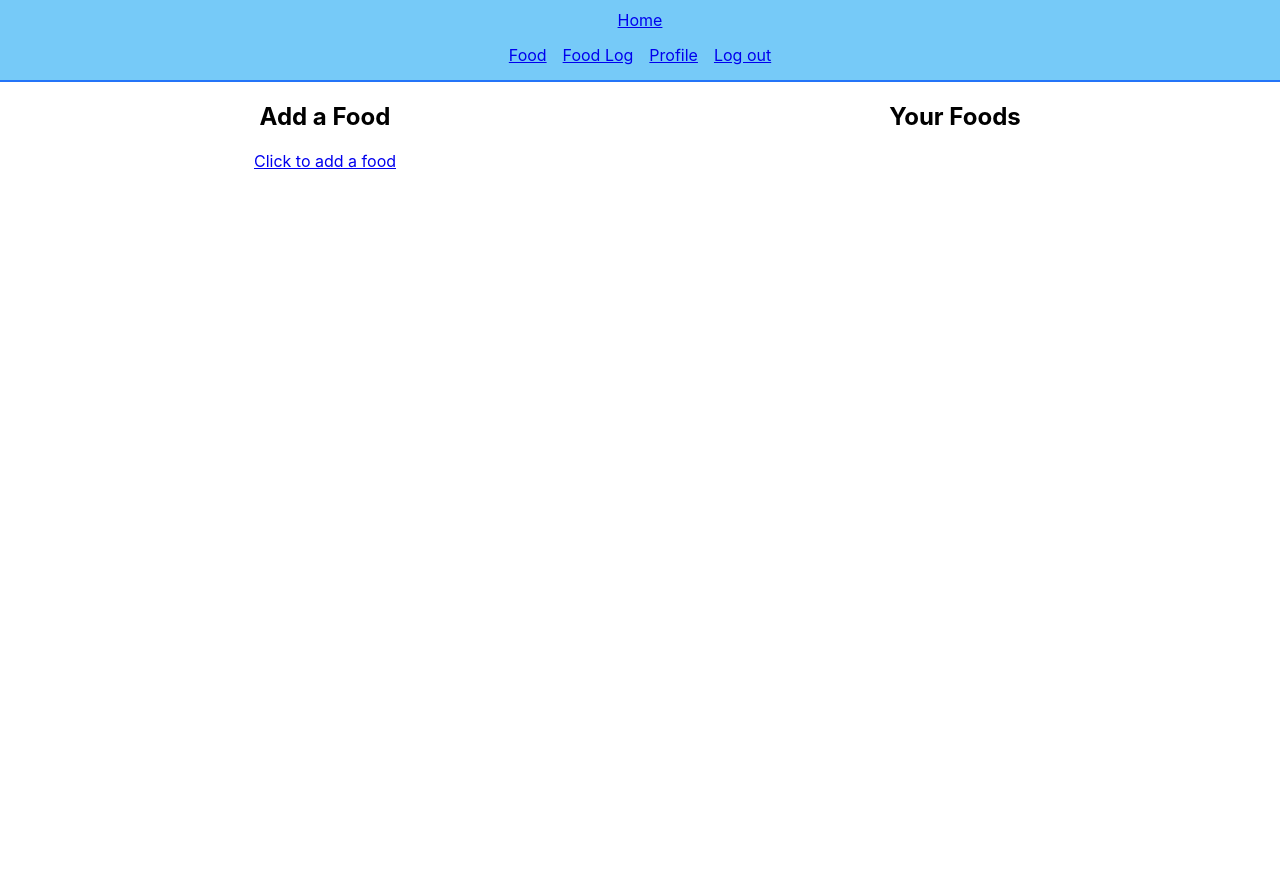
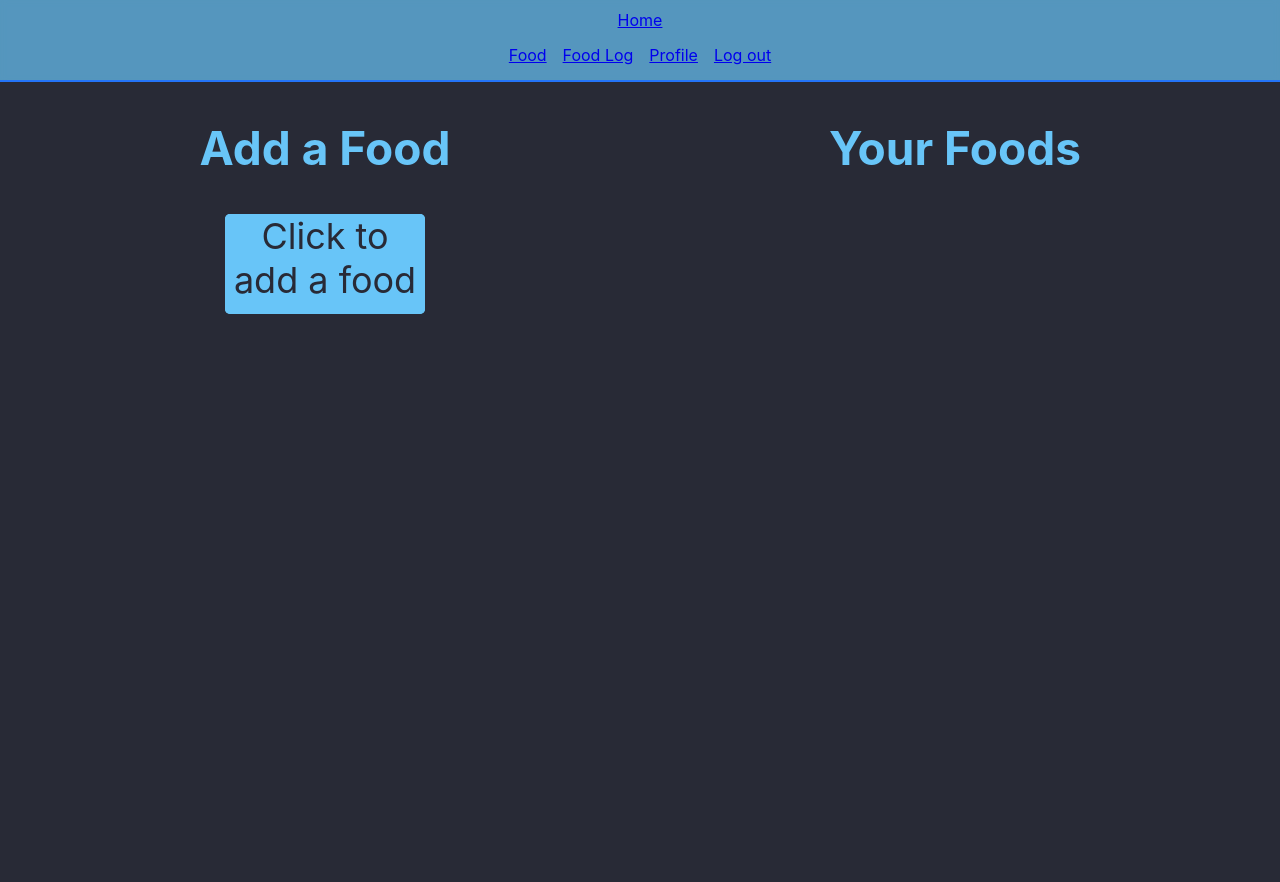
Before and after one commit to JImmyJImmy0/thehustle, a Django app: page /food/ in a window 1280 px wide. Run offline with Django 3.2, Linux system fonts and the light colour scheme; the visitor is signed in with stand-in values (Sample User, id 1); data that the repository does not hold is empty.

Commit message:
style food index

```diff
--- a/main_app/static/css/base.css
+++ b/main_app/static/css/base.css
@@ -11,6 +11,8 @@ body {
 
   header {
     width: 100%;
+    position: sticky;
+    top: 0;
     background: rgba(104, 197, 248, .9);
     border-bottom: rgb(36, 116, 248) solid 2px;
   }
@@ -53,3 +55,11 @@ body {
     text-align: center;
     max-width: 500px;
   }
+
+  @supports (-webkit-backdrop-filter: none) or (backdrop-filter: none) {
+    header {
+      background: rgba(104, 197, 248, .7);
+      -webkit-backdrop-filter: blur(3px);
+      backdrop-filter: blur(3px);
+    }
+  }
--- a/main_app/static/css/food-index.css
+++ b/main_app/static/css/food-index.css
@@ -1,17 +1,34 @@
+body {
+    background-color: rgb(40, 42, 54);
+}
+
 main {
     display: flex;
     flex-direction: row;
 }
 
+h1 {
+    font-size: 46px;
+    color: rgb(104, 197, 248);
+}
+
+.title {
+    margin-bottom: 30px;
+}
+
 h3 {
+    color: rgb(104, 197, 248);
+    margin-top: 5px;
     margin-bottom: 5px;
+    font-size: 28px;
 }
 
 .food-form {
+    display: flex;
+    flex-direction: column;
+    align-items: center;
     width: 50vw;
     height: 100vh;
-    text-align: center;
-
 }
 
 .all-foods {
@@ -30,10 +47,69 @@ h3 {
     align-items: center;
 }
 
+.add-food-btn {
+    color: rgb(104, 197, 248);
+}
+
 th, td {
     padding: 3px;
+    color: rgb(104, 197, 248);
+}
+
+th {
+    border-bottom: 2px solid white;
+    border-right: 2px solid white;
+    padding: 10px;
+}
+
+th:last-child {
+    border-right: none;
+}
+
+td {
+    border-right: 2px solid white;
+}
+
+td:last-child {
+    border-right: none;
 }
 
 .delete-btn {
-    margin-top: 5px;
+    font-size: 20px;
+    margin-top: 20px;
+    margin-bottom: 10px;
+    color: rgb(104, 197, 248);
+    background-color: white;
+    width: 70px;
+    height: 28px;
+    border-radius: 5px;
+    border: 2px solid rgb(36, 116, 248);
+    text-decoration: none;
 }
+
+.delete-btn:hover {
+    background-color: tomato;
+    color: rgb(40, 42, 54);
+}
+
+.add-food-btn {
+    display: flex;
+    justify-content: center;
+    align-content: center;
+    font-size: 36px;
+    text-align: center;
+    text-decoration: none;
+    background-color: rgb(104, 197, 248);
+    color: rgb(40, 42, 54);
+    width: 200px;
+    height: 100px;
+    border-radius: 5px;
+}
+
+.add-food-btn:hover {
+    background-color: rgb(36, 116, 248);
+}
+
+hr {
+    width: 60%;
+}
--- a/main_app/templates/foods/index.html
+++ b/main_app/templates/foods/index.html
@@ -12,14 +12,14 @@
         <h1>Add a Food</h1>
     </div>
     <div class='add-food-btn'>
-        <a href="{% url 'foods_create' %}">Click to add a food</a>
+        <a href="{% url 'foods_create' %}" class='add-food-btn'>Click to add a food</a>
     </div>
 </section>
 
 
 <section class='all-foods'>
     <div class='food-container'>
-        <h1>Your Foods</h1>
+        <h1 class='title'>Your Foods</h1>
         <div class='foods-list'>
             {% for food in foods %}
                 <div class='test'>
@@ -47,6 +47,7 @@
                         </tbody>
                     </table>
                     <a href="{% url 'foods_delete' food.id %}" class='delete-btn'>Delete</a>
+                    <hr>
                 </div>
             {% endfor %}
         </div>
```
